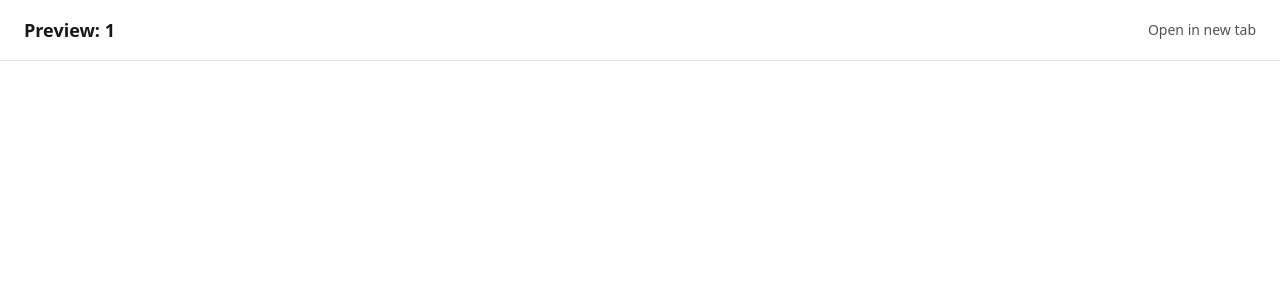
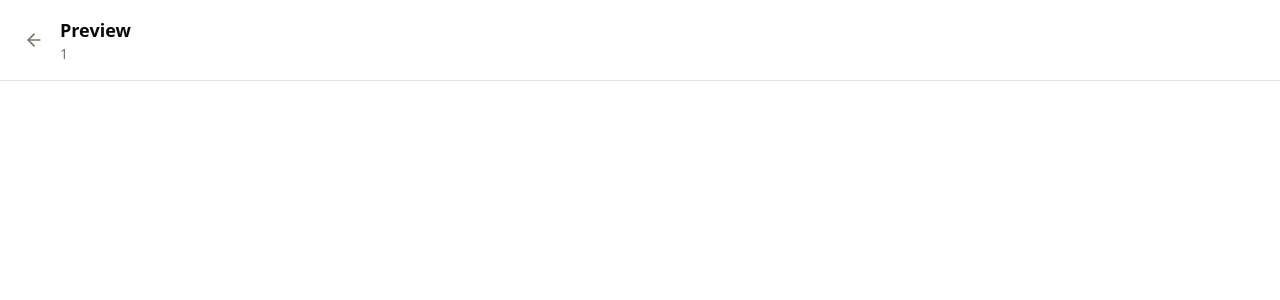
Before and after one commit to aung-thu-zaw/ai-prompt-website-builder, a Next.js app: page /preview/1 in a window 1280 px wide. Shown: the top 300 px of the page. Built offline with nearby package versions, Linux system fonts and the light colour scheme.

Commit message:
Polish UI and update the read me file

```diff
--- a/app/page.tsx
+++ b/app/page.tsx
@@ -78,22 +78,53 @@ export default function Home() {
   };
 
   return (
-    <div className="flex min-h-screen flex-col items-center justify-center bg-zinc-50 font-sans dark:bg-black">
-      <form
-        onSubmit={handleSubmit}
-        className="flex flex-col gap-4 w-full max-w-md"
+    <div className="flex min-h-screen flex-col items-center justify-center bg-background px-4 py-12">
+      <div className="w-full max-w-2xl space-y-8">
+        {/* Header */}
+        <div className="text-center space-y-3">
+          <h1 className="text-4xl font-bold tracking-tight text-foreground">
+            AI Prompt Website Builder
+          </h1>
+          <p className="text-muted-foreground text-md">
+            Instantly turn your ideas into professional, production-ready
+            Next.js sites powered by AI.
+          </p>
+        </div>
+
+        {/* Form */}
+        <form onSubmit={handleSubmit} className="space-y-4">
+          <div className="space-y-2">
+            <Textarea
+              id="prompt"
+              name="prompt"
+              placeholder="e.g., Create a modern SaaS landing page for task management app called 'Taskify'"
+              className="min-h-[120px] resize-none"
+              disabled={isLoading}
+            />
+          </div>
+
+          <div className="flex gap-3">
+            <Button
+              type="submit"
+              disabled={isLoading}
+              className="flex-1"
+              size="lg"
             >
-        <Textarea placeholder="Enter your prompt here" name="prompt" />
-        <div className="flex gap-2">
-          <Button type="submit" disabled={isLoading} className="flex-1">
-            {isLoading ? "Generating..." : "Generate"}
+              {isLoading ? (
+                <>
+                  <span className="mr-2">Generating...</span>
+                  <div className="h-4 w-4 animate-spin rounded-full border-2 border-current border-t-transparent" />
+                </>
+              ) : (
+                "Generate Website"
+              )}
             </Button>
             {previewUrl && (
               <Button
                 type="button"
                 variant="outline"
                 onClick={handlePreview}
-              className="flex-1"
+                size="lg"
               >
                 Preview
               </Button>
@@ -101,5 +132,6 @@ export default function Home() {
           </div>
         </form>
       </div>
+    </div>
   );
 }
--- a/app/preview/[slug]/page.tsx
+++ b/app/preview/[slug]/page.tsx
@@ -3,13 +3,8 @@
 import { useParams } from "next/navigation";
 import { useState, useEffect, useRef } from "react";
 import Link from "next/link";
+import { Button } from "@/components/ui/button";
 
-/**
- * Preview page that displays a generated project in an iframe.
- *
- * This page loads the generated project preview via an iframe,
- * allowing users to see the generated website without downloading it.
- */
 export default function PreviewPage() {
   const params = useParams();
   const slug = params?.slug as string;
@@ -19,48 +14,82 @@ export default function PreviewPage() {
 
   const previewUrl = slug ? `/api/preview/${slug}` : null;
 
-  // Fallback timeout to hide loading after a reasonable time
-  // This ensures loading doesn't stay forever if onLoad doesn't fire
   useEffect(() => {
     if (!previewUrl || !isLoading) return;
 
     const timeout = setTimeout(() => {
       setIsLoading(false);
-    }, 2000); // Hide loading after 2 seconds max as safety net
+    }, 2000);
 
     return () => clearTimeout(timeout);
   }, [previewUrl, isLoading]);
 
   return (
-    <div className="flex h-screen flex-col bg-zinc-50 dark:bg-black">
+    <div className="flex h-screen flex-col bg-background">
       {/* Header */}
-      <div className="border-b border-zinc-200 bg-white px-6 py-4 dark:border-zinc-800 dark:bg-zinc-900">
+      <div className="border-b bg-card px-6 py-4">
         <div className="flex items-center justify-between">
-          <h1 className="text-lg font-semibold text-zinc-900 dark:text-zinc-100">
-            Preview: {slug || "Loading..."}
-          </h1>
-          <a
-            href={`/api/preview/${slug}`}
-            target="_blank"
-            rel="noopener noreferrer"
-            className="text-sm text-zinc-600 hover:text-zinc-900 dark:text-zinc-400 dark:hover:text-zinc-100"
-          >
-            Open in new tab
-          </a>
+          <div className="flex items-center gap-4">
+            <Link
+              href="/"
+              className="text-muted-foreground hover:text-foreground transition-colors"
+            >
+              <svg
+                xmlns="http://www.w3.org/2000/svg"
+                width="20"
+                height="20"
+                viewBox="0 0 24 24"
+                fill="none"
+                stroke="currentColor"
+                strokeWidth="2"
+                strokeLinecap="round"
+                strokeLinejoin="round"
+              >
+                <path d="m12 19-7-7 7-7" />
+                <path d="M19 12H5" />
+              </svg>
+            </Link>
+            <div>
+              <h1 className="text-lg font-semibold text-foreground">Preview</h1>
+              <p className="text-sm text-muted-foreground">
+                {slug || "Loading..."}
+              </p>
+            </div>
+          </div>
         </div>
       </div>
 
       {/* Preview iframe */}
-      <div className="flex-1 relative">
+      <div className="flex-1 relative bg-muted/30">
         {error ? (
           <div className="flex h-full items-center justify-center">
-            <div className="text-center">
-              <p className="text-red-600 dark:text-red-400 mb-2">{error}</p>
-              <Link
-                href="/"
-                className="text-sm text-zinc-600 hover:text-zinc-900 dark:text-zinc-400 dark:hover:text-zinc-100"
-              >
-                ← Back to home
+            <div className="text-center space-y-4 max-w-md px-4">
+              <div className="mx-auto h-12 w-12 rounded-full bg-destructive/10 flex items-center justify-center">
+                <svg
+                  xmlns="http://www.w3.org/2000/svg"
+                  width="24"
+                  height="24"
+                  viewBox="0 0 24 24"
+                  fill="none"
+                  stroke="currentColor"
+                  strokeWidth="2"
+                  strokeLinecap="round"
+                  strokeLinejoin="round"
+                  className="text-destructive"
+                >
+                  <circle cx="12" cy="12" r="10" />
+                  <line x1="12" x2="12" y1="8" y2="12" />
+                  <line x1="12" x2="12.01" y1="16" y2="16" />
+                </svg>
+              </div>
+              <div className="space-y-2">
+                <p className="text-lg font-medium text-foreground">
+                  Failed to load preview
+                </p>
+                <p className="text-sm text-muted-foreground">{error}</p>
+              </div>
+              <Link href="/">
+                <Button variant="outline">Back to Home</Button>
               </Link>
             </div>
           </div>
@@ -72,7 +101,6 @@ export default function PreviewPage() {
             title={`Preview of ${slug}`}
             suppressHydrationWarning
             onLoad={() => {
-              // Hide loading when iframe content loads
               setIsLoading(false);
             }}
             onError={() => {
@@ -84,10 +112,10 @@ export default function PreviewPage() {
 
         {/* Loading overlay */}
         {isLoading && (
-          <div className="absolute inset-0 flex items-center justify-center bg-zinc-50/80 dark:bg-black/80">
-            <div className="text-center">
-              <div className="mb-4 h-8 w-8 animate-spin rounded-full border-4 border-zinc-300 border-t-zinc-600 dark:border-zinc-700 dark:border-t-zinc-300 mx-auto" />
-              <p className="text-sm text-zinc-600 dark:text-zinc-400">
+          <div className="absolute inset-0 flex items-center justify-center bg-background/80 backdrop-blur-sm">
+            <div className="text-center space-y-4">
+              <div className="mx-auto h-10 w-10 animate-spin rounded-full border-4 border-muted border-t-primary" />
+              <p className="text-sm font-medium text-muted-foreground">
                 Loading preview...
               </p>
             </div>
```
Also changed, not shown: 1 other file (tests, documents, lock files or other folders). Lines whose indentation alone changed are shown as unchanged.
